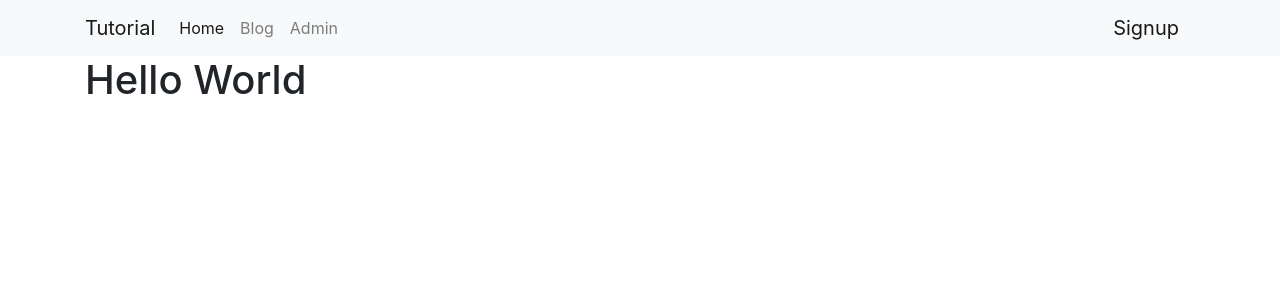
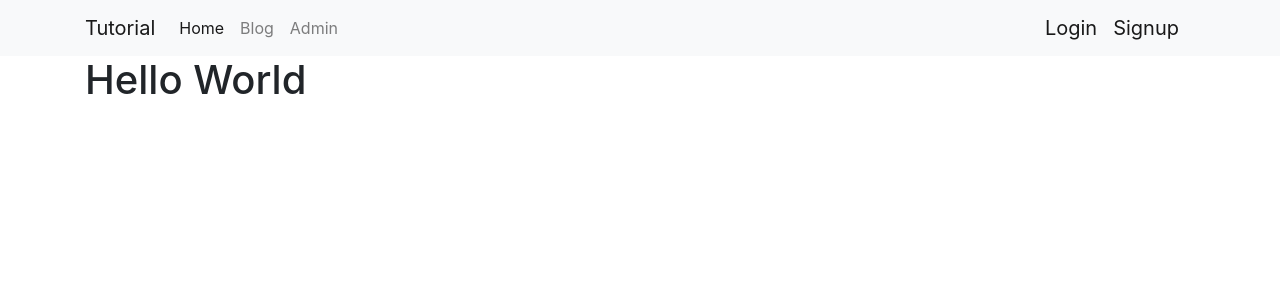
Before and after one commit to kenreitz27/training, a Django app: page / in a window 1280 px wide. Shown: the top 300 px of the page. Run offline with Django 3.2, Linux system fonts and the light colour scheme; some libraries are stand-ins or nearby versions.

Commit message:
Links are good.  Moving on to default authentication.

```diff
--- a/core/urls.py
+++ b/core/urls.py
@@ -4,4 +4,5 @@ from . import views
 urlpatterns = [
   path("", views.core_index, name="core_index"),
   path("signup/", views.core_signup, name="core_signup"),
+  path("login/", views.core_login, name="core_login"),
 ]
--- a/core/views.py
+++ b/core/views.py
@@ -26,3 +26,6 @@ def core_signup(request):
       "form": form
     }
     return render(request, 'core_signup.html', context)
+
+def core_login(request):
+  return render(request, 'core_login.html', {})
--- a/reitzwaysite/templates/base.html
+++ b/reitzwaysite/templates/base.html
@@ -16,10 +16,14 @@
               <a class="nav-link" href="{% url 'blog_index' %}">Blog</a>
             </li>
             <li class="nav-item">
-              <a class="nav-link" href="admin/">Admin</a>
+              <a class="nav-link" href="../admin/">Admin</a>
             </li>
           </ul>
         </div>
+      <a class="navbar-brand" href="{% url 'core_login' %}">Login</a>
+      <button class="navbar-toggler" type="button" data-toggle="collapse" data-target="#navbarSupportedContent" aria-controls="navbarSupportedContent" aria-expanded="false" aria-label="Toggle navigation">
+        <span class="navbar-toggler-icon"></span>
+      </button>
       <a class="navbar-brand" href="{% url 'core_signup' %}">Signup</a>
       <button class="navbar-toggler" type="button" data-toggle="collapse" data-target="#navbarSupportedContent" aria-controls="navbarSupportedContent" aria-expanded="false" aria-label="Toggle navigation">
         <span class="navbar-toggler-icon"></span>
```
Also changed, not shown: core/templates/core_login.html (added, +7 -0 lines).
